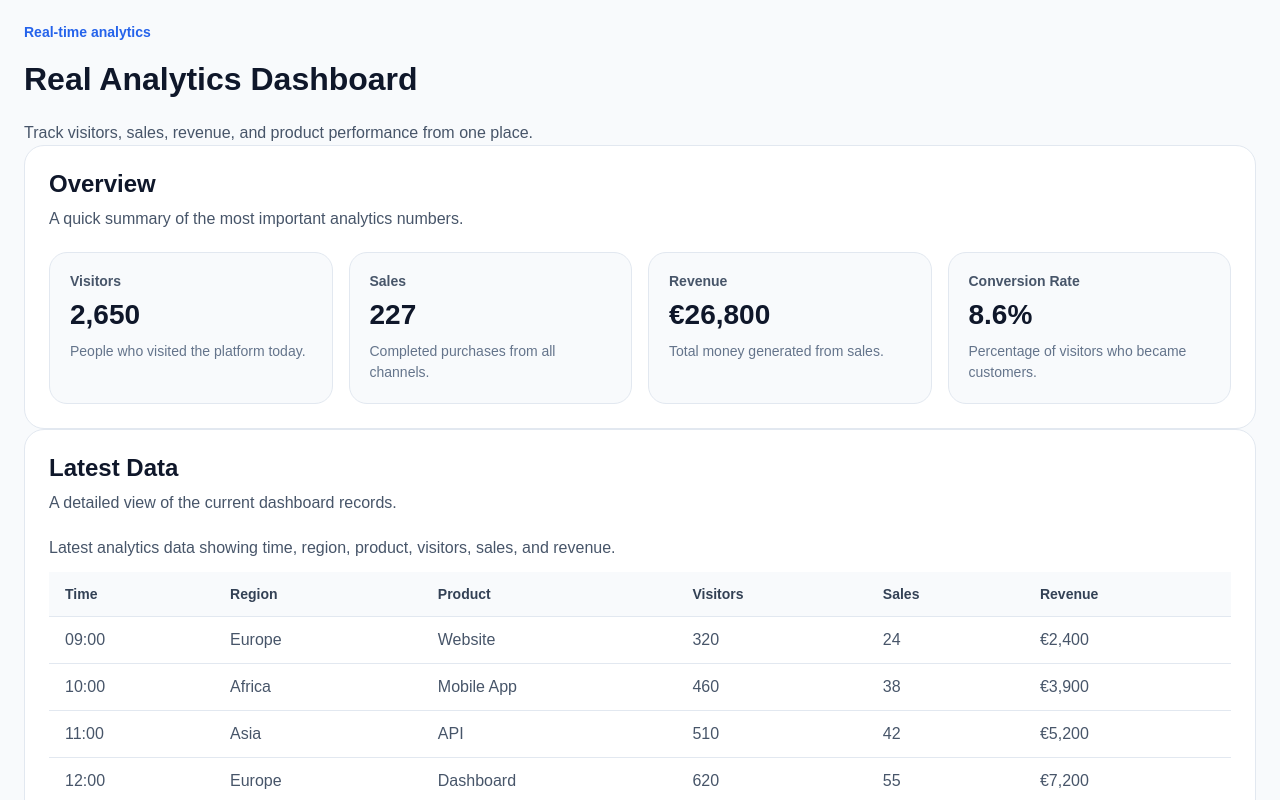
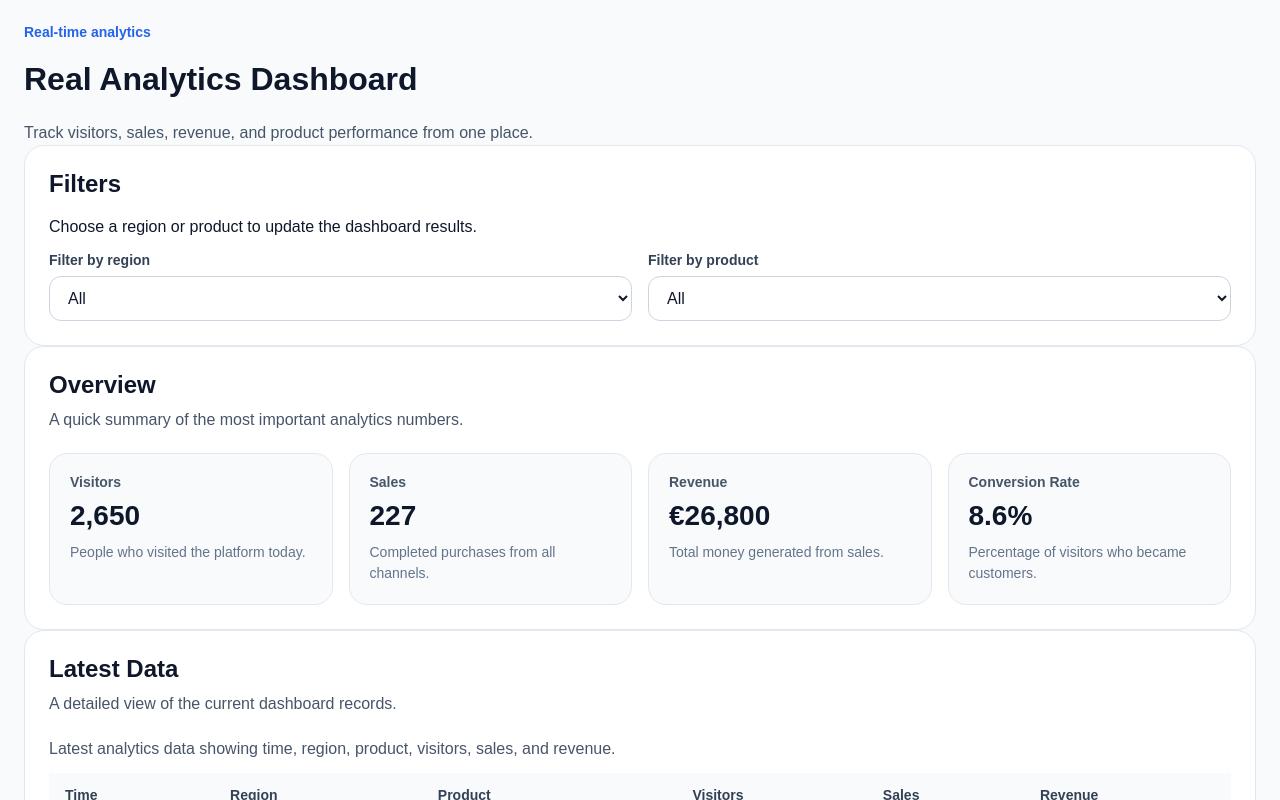
Before and after one commit to benk1/realtime-analytics-dashboard, a React (Vite) app: page / in a window 1280 px wide. Shown: the top 800 px of the page. Built offline with nearby package versions, Linux system fonts and the light colour scheme.

Commit message:
add filters

```diff
--- a/src/components/dashboard/DashboardFilters.tsx
+++ b/src/components/dashboard/DashboardFilters.tsx
@@ -0,0 +1,44 @@
+import type { DashboardFilters as DashboardFiltersType } from '../../types/dashboard';
+import Select from '../ui/Select';
+
+type DashboardFiltersProps = {
+	filters: DashboardFiltersType;
+	regionOptions: string[];
+	productOptions: string[];
+	onFilterChange: (name: keyof DashboardFiltersType, value: string) => void;
+};
+function DashboardFilters({
+	filters,
+	regionOptions,
+	productOptions,
+	onFilterChange,
+}: DashboardFiltersProps) {
+	return (
+		<section className="dashboard-section" aria-labelledby="filters-heading">
+			<div>
+				<h2 id="filters-heading">Filters</h2>
+
+				<p>Choose a region or product to update the dashboard results.</p>
+			</div>
+
+			<div className="filters-grid">
+				<Select
+					id="region-filter"
+					label=" Filter by region"
+					value={filters.region || ''}
+					options={regionOptions}
+					onChange={(value) => onFilterChange('region', value)}
+				/>
+				<Select
+					id="product-filter"
+					label=" Filter by product"
+					options={productOptions}
+					value={filters.product || ''}
+					onChange={(value) => onFilterChange('product', value)}
+				/>
+			</div>
+		</section>
+	);
+}
+
+export default DashboardFilters;
--- a/src/components/ui/Select.tsx
+++ b/src/components/ui/Select.tsx
@@ -0,0 +1,23 @@
+type SelectProps = {
+	id: string;
+	value: string;
+	options: string[];
+	label: string;
+	onChange: (value: string) => void;
+};
+function Select({ id, value, options, label, onChange }: SelectProps) {
+	return (
+		<div className="form-control">
+			<label htmlFor={id}>{label}</label>
+			<select id={id} value={value} onChange={(e) => onChange(e.target.value)}>
+				{options.map((option) => (
+					<option key={option} value={option}>
+						{option}
+					</option>
+				))}
+			</select>
+		</div>
+	);
+}
+
+export default Select;
--- a/src/index.css
+++ b/src/index.css
@@ -158,3 +158,42 @@ select {
 .dashboard-table tbody tr:hover {
 	background-color: #f8fafc;
 }
+
+.filters-grid {
+	display: grid;
+	grid-template-columns: 1fr;
+	gap: 16px;
+}
+
+.form-control {
+	display: flex;
+	flex-direction: column;
+	gap: 8px;
+}
+
+.form-control label {
+	color: #334155;
+	font-size: 14px;
+	font-weight: 700;
+}
+
+.form-control select {
+	width: 100%;
+	border: 1px solid #cbd5e1;
+	border-radius: 12px;
+	background-color: #ffffff;
+	color: #0f172a;
+	padding: 12px 14px;
+	outline: none;
+}
+
+.form-control select:focus-visible {
+	border-color: #2563eb;
+	box-shadow: 0 0 0 3px rgba(37, 99, 235, 0.18);
+}
+
+@media (min-width: 768px) {
+	.filters-grid {
+		grid-template-columns: repeat(2, 1fr);
+	}
+}
--- a/src/pages/DashboardPage.tsx
+++ b/src/pages/DashboardPage.tsx
@@ -1,30 +1,72 @@
+import { useMemo, useState } from 'react';
+import DashboardFilters from '../components/dashboard/DashboardFilters';
 import DashboardHeader from '../components/dashboard/DashboardHeader';
 import DashboardTable from '../components/dashboard/DashboardTable';
 import StatCard from '../components/dashboard/StatCard';
 import { dashboardData } from '../data/dashboardData';
+import type { DashboardFilters as DashboardFiltersType } from '../types/dashboard';
 import {
 	formatCurrency,
 	formatNumber,
 	formatPercentage,
 } from '../utils/formatter';
 
+const regionOptions = ['All', 'Europe', 'Africa', 'Asia', 'America'];
+const productOptions = ['All', 'Website', 'Mobile App', 'API', 'Dashboard'];
+
 function DashboardPage() {
-	const totals = dashboardData.reduce(
-		(acc, item) => {
-			acc.visitors += item.visitors;
-			acc.sales += item.sales;
-			acc.revenue += item.revenue;
-			return acc;
+	const [filters, setFilters] = useState<DashboardFiltersType>({
+		region: 'All',
+		product: 'All',
+	});
+
+	const filteredData = useMemo(() => {
+		return dashboardData.filter((item) => {
+			const matchesRegion =
+				filters.region === 'All' || item.region === filters.region;
+
+			const matchesProduct =
+				filters.product === 'All' || item.product === filters.product;
+
+			return matchesRegion && matchesProduct;
+		});
+	}, [filters]);
+
+	const totals = filteredData.reduce(
+		(accumulator, item) => {
+			accumulator.visitors += item.visitors;
+			accumulator.sales += item.sales;
+			accumulator.revenue += item.revenue;
+
+			return accumulator;
 		},
-		{ visitors: 0, sales: 0, revenue: 0 },
+		{
+			visitors: 0,
+			sales: 0,
+			revenue: 0,
+		},
 	);
 
 	const conversionRate =
 		totals.visitors > 0 ? (totals.sales / totals.visitors) * 100 : 0;
 
+	function handleFilterChange(name: keyof DashboardFiltersType, value: string) {
+		setFilters((currentFilters) => ({
+			...currentFilters,
+			[name]: value,
+		}));
+	}
+
 	return (
 		<main className="dashboard-page">
 			<DashboardHeader />
+
+			<DashboardFilters
+				filters={filters}
+				regionOptions={regionOptions}
+				productOptions={productOptions}
+				onFilterChange={handleFilterChange}
+			/>
 
 			<section className="dashboard-section" aria-labelledby="overview-heading">
 				<div className="section-header">
@@ -39,16 +81,19 @@ function DashboardPage() {
 						value={formatNumber(totals.visitors)}
 						description="People who visited the platform today."
 					/>
+
 					<StatCard
 						title="Sales"
 						value={formatNumber(totals.sales)}
 						description="Completed purchases from all channels."
 					/>
+
 					<StatCard
 						title="Revenue"
 						value={formatCurrency(totals.revenue)}
 						description="Total money generated from sales."
 					/>
+
 					<StatCard
 						title="Conversion Rate"
 						value={formatPercentage(conversionRate)}
@@ -57,7 +102,7 @@ function DashboardPage() {
 				</div>
 			</section>
 
-			<DashboardTable data={dashboardData} />
+			<DashboardTable data={filteredData} />
 		</main>
 	);
 }
--- a/src/types/dashboard.ts
+++ b/src/types/dashboard.ts
@@ -7,3 +7,8 @@ export type DashboardItem = {
 	region: string;
 	product: string;
 };
+
+export type DashboardFilters = {
+	region?: string;
+	product?: string;
+};
```
